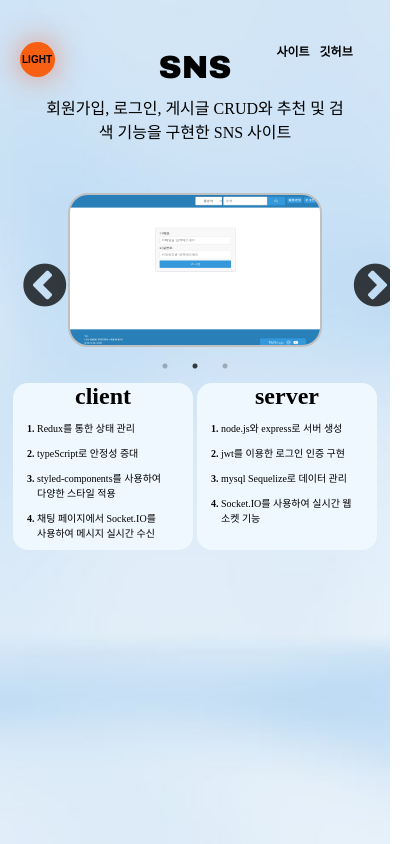
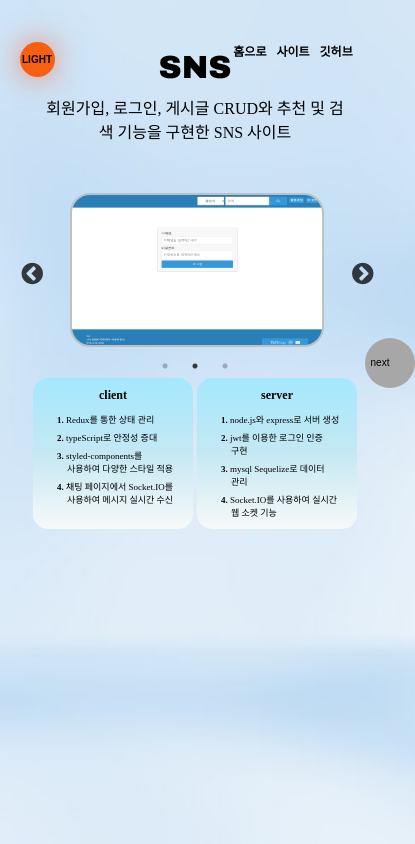
Before and after one commit to tomyhas59/portfolio, a React (Create React App) app: page /projects/1 in a window 390 px wide. Shown: the whole page, 415 px wide, since content can reach past the window. Built offline with nearby package versions, Linux system fonts and the light colour scheme.

Commit message:
projectPage next

```diff
--- a/src/App.css
+++ b/src/App.css
@@ -182,14 +182,14 @@ footer {
 
 .moon,
 .sun {
-  width: 70px;
-  height: 70px;
+  width: 50px;
+  height: 50px;
   background-color: yellow;
   border-radius: 50%;
   border: none;
   box-shadow: 0 0 30px rgba(255, 255, 0, 0.6);
   text-align: center;
-  line-height: 70px;
+  line-height: 50px;
   font-weight: bold;
   cursor: pointer;
   transition: 0.5s;
--- a/src/css/projects.css
+++ b/src/css/projects.css
@@ -51,6 +51,7 @@
   cursor: pointer;
   font-size: 3rem;
   color: #545252;
+  right: 10%;
   z-index: 1000;
   &:hover {
     color: darkslategrey;
@@ -62,18 +63,14 @@
   left: 10%;
 }
 
-.rightArrow {
-  right: 10%;
-}
-
 /*profect page*/
 
 /*projectPageWrapper 부모 요소*/
-.root {
+.projectPageWrapper {
   height: 100vh;
-  overflow: hidden;
+  overflow: auto;
 }
-.projectPageWrapper {
+.projectPageContent {
   margin-top: 50px;
   text-align: center;
   display: flex;
@@ -95,6 +92,9 @@
 .projectItem {
   width: 500px;
   margin: 50px auto;
+  a {
+    width: 400px !important;
+  }
 }
 
 .projectImg {
@@ -124,20 +124,23 @@
 .projectDetail {
   display: flex;
   justify-content: center;
-  margin-top: -20px;
+  margin-top: -25px;
+
   > div {
     border-radius: 15px;
     margin: 2px;
     text-align: center;
-    background-color: aliceblue;
+    background-image: linear-gradient(to bottom, #a4e8fd, #c5e8f3, #f7f9f9);
   }
   ul {
     width: 300px;
+    padding: 10px;
+    font-size: 12px;
   }
   li {
     list-style: decimal inside;
     word-break: keep-all;
-    margin: 10px auto;
+    margin: 5px auto;
     width: 250px;
     text-align: left;
     text-indent: -18px;
@@ -149,6 +152,7 @@
 }
 
 .detailTitle {
+  margin-top: 10px;
   font-size: 24px;
   font-weight: bold;
 }
@@ -157,6 +161,30 @@
 .slick-next:before {
   font-size: 50px !important;
   color: black !important;
+}
+
+.nextProject,
+.prevProject {
+  position: absolute;
+  font-size: 17px;
+  width: 100px;
+  height: 100px;
+  border-radius: 50px;
+  right: -50px;
+  background-color: rgb(167, 167, 167);
+  top: 40%;
+  cursor: pointer;
+  border: none;
+  text-align: left;
+  &:hover {
+    background-color: rgb(216, 215, 215);
+    color: #4f5151;
+  }
+}
+
+.prevProject {
+  left: -50px;
+  text-align: right;
 }
 
 @media (max-width: 480px) {
@@ -181,21 +209,44 @@
 
   .projectItem {
     width: 77%;
+    a {
+      width: 250px !important;
+    }
   }
 
   .projectImg {
     width: 250px !important;
     height: 150px;
   }
+  .detailTitle {
+    font-size: 12px;
+  }
 
   .projectDetail {
     ul {
-      width: 180px;
+      width: 150px;
+      padding: 5px;
+      font-size: 9px;
     }
     li {
-      font-size: 10px;
       text-indent: -10px;
-      width: 150px;
+      width: 110px;
     }
   }
+  .nextProject,
+  .prevProject {
+    font-size: 10px;
+    width: 50px;
+    height: 50px;
+    right: -25px;
+  }
+  .prevProject {
+    left: -25px;
+  }
+
+  .slick-prev:before,
+  .slick-next:before {
+    font-size: 25px !important;
+    color: black !important;
+  }
 }
--- a/src/index.css
+++ b/src/index.css
@@ -26,29 +26,29 @@ a {
 body.dark-mode {
   color: floralwhite;
   background-image: url("./img/dark.png");
-}
-
-body.dark-mode #list {
+  #list {
     background-image: linear-gradient(to right, #fff, #fff);
     &:hover,
     &.active {
       background-image: linear-gradient(to right, #fff, #fff);
     }
   }
-
-body.dark-mode .downButton,
-body.dark-mode .upButton,
-body.dark-mode .rightArrow,
-body.dark-mode .leftArrow {
+  .projectDetail > div {
+    background-image: linear-gradient(to bottom, #555555, #929191, #6f6767);
+  }
+  .downButton,
+  .upButton,
+  .rightArrow,
+  .leftArrow {
     color: #fff;
     &:hover {
       color: darkslategrey;
       cursor: pointer;
     }
   }
-
-body.dark-mode .slick-prev:before,
-body.dark-mode .slick-next:before,
-body.dark-mode .slick-dots li button:before {
+  .slick-prev:before,
+  .slick-next:before,
+  .slick-dots li button:before {
     color: white !important;
   }
+}
--- a/src/pages/ProjectPage.tsx
+++ b/src/pages/ProjectPage.tsx
@@ -1,4 +1,4 @@
-import { useParams } from "react-router-dom";
+import { useNavigate, useParams } from "react-router-dom";
 import projectsData from "../data/projects.json";
 import Slider from "react-slick";
 import "slick-carousel/slick/slick.css";
@@ -11,6 +11,7 @@ const ProjectPage: React.FC<{
 }> = ({ isDarkMode, darkModeToggle }) => {
   const { id } = useParams();
   const project = projectsData.find((project) => project.id === Number(id));
+  const navigator = useNavigate();
 
   useEffect(() => {
     window.scrollTo({ top: 0 });
@@ -19,6 +20,24 @@ const ProjectPage: React.FC<{
   if (!project) {
     return <div>프로젝트를 찾을 수 없습니다.</div>;
   }
+
+  const nextProject = () => {
+    const currentIndex = projectsData.findIndex(
+      (project) => project.id === Number(id)
+    );
+    const nextProjectId = projectsData[currentIndex + 1].id;
+
+    navigator(`/projects/${nextProjectId}`);
+  };
+
+  const prevProject = () => {
+    const currentIndex = projectsData.findIndex(
+      (project) => project.id === Number(id)
+    );
+    const nextProjectId = projectsData[currentIndex - 1].id;
+
+    navigator(`/projects/${nextProjectId}`);
+  };
 
   const settings = {
     dots: true,
@@ -31,8 +50,8 @@ const ProjectPage: React.FC<{
   };
 
   return (
-    <div className="root">
-      <div className="projectPageWrapper">
+    <div className="projectPageWrapper">
+      <div className="projectPageContent">
         <button onClick={darkModeToggle} className="modeToggle">
           {isDarkMode ? (
             <li className="moon">DARK</li>
@@ -45,6 +64,7 @@ const ProjectPage: React.FC<{
         <Slider {...settings} className="projectItem">
           {project.imgs.map((img, index) => (
             <a
+              className="projectLink"
               href={project.url}
               target="_blank"
               rel="noopener noreferrer"
@@ -59,6 +79,9 @@ const ProjectPage: React.FC<{
           ))}
         </Slider>
         <div className="goToSite">
+          <a className="site" href="/">
+            홈으로
+          </a>
           <a className="site" href={project.url} target="blank">
             사이트
           </a>
@@ -91,6 +114,16 @@ const ProjectPage: React.FC<{
           </div>
         )}
       </div>
+      {id === "1" ? null : (
+        <button className="prevProject" onClick={prevProject}>
+          prev &nbsp;
+        </button>
+      )}
+      {id === `${projectsData.length}` ? null : (
+        <button className="nextProject" onClick={nextProject}>
+          &nbsp; next
+        </button>
+      )}
     </div>
   );
 };
```
Lines whose indentation alone changed are shown as unchanged.
